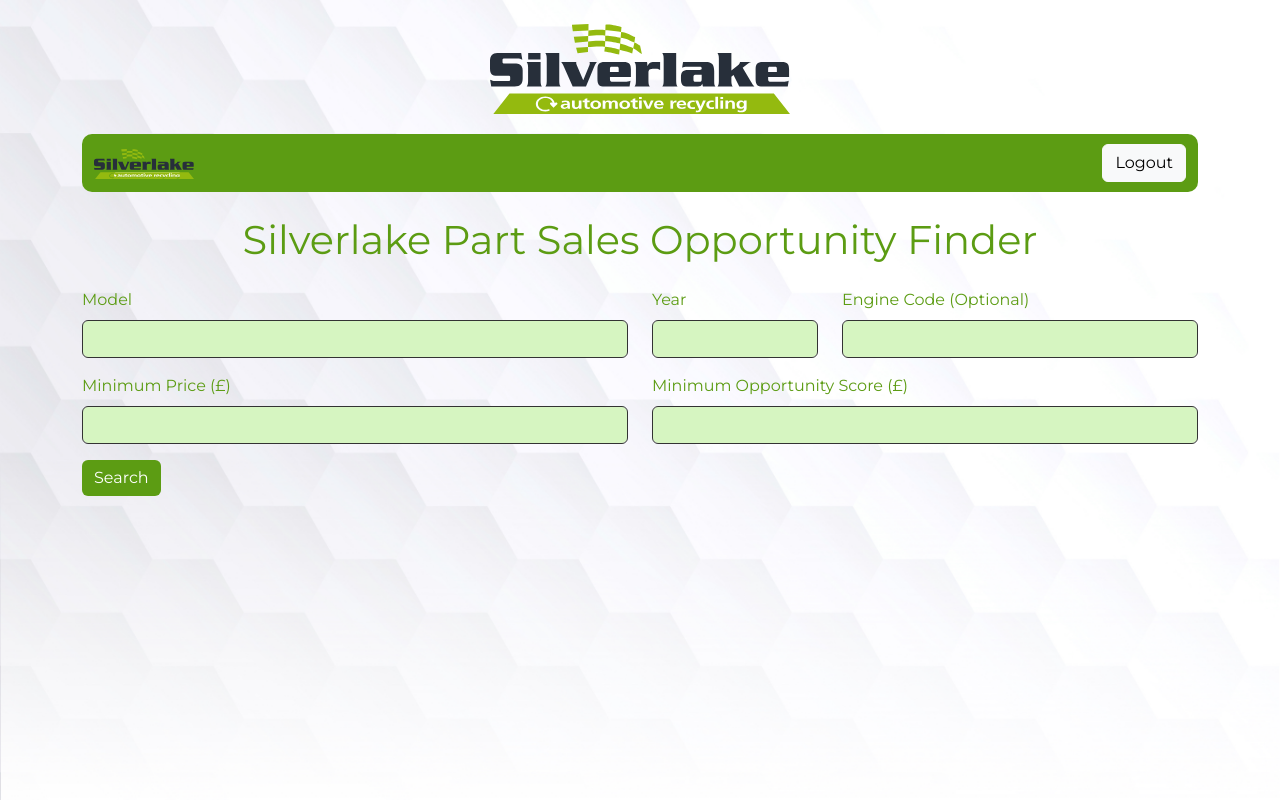
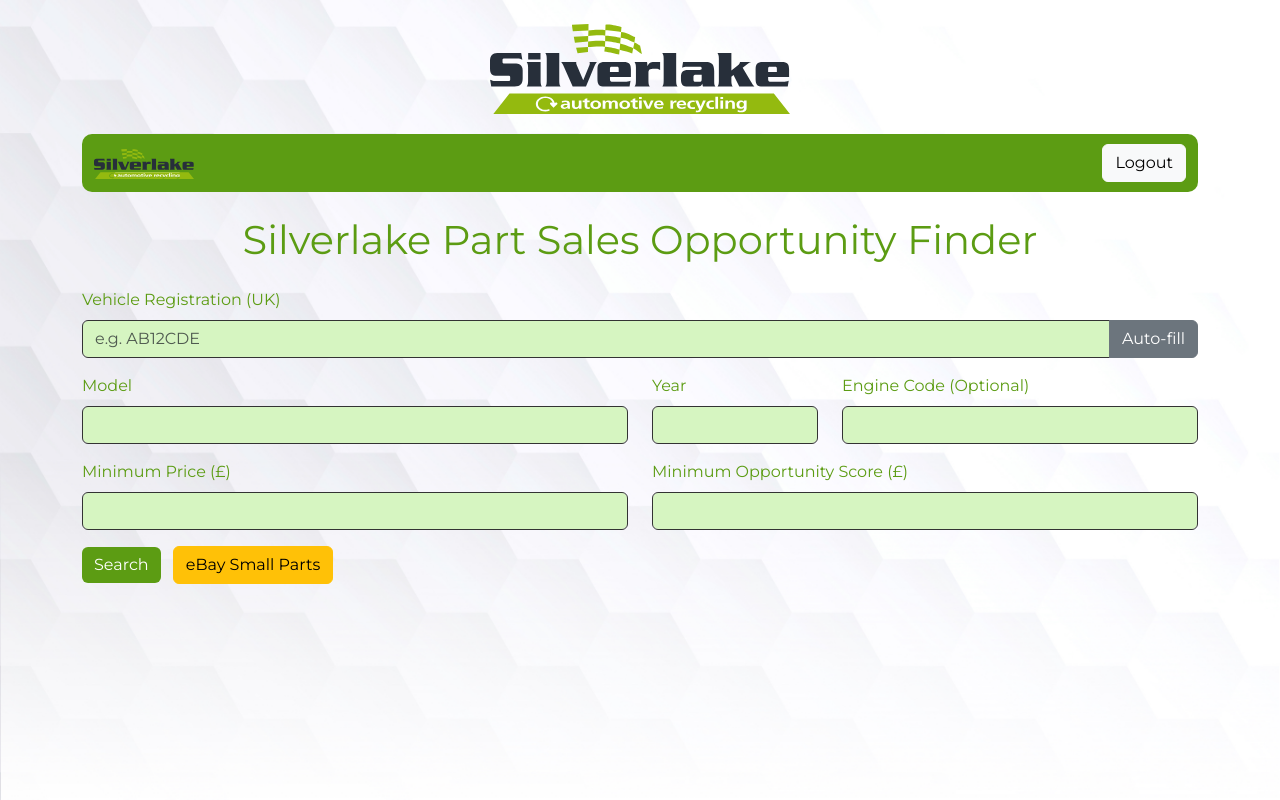
Before and after one commit to Silverlake-nacho/test-part-sales-opportunity, a Python web app: template templates/index.html in a window 1280 px wide. Run offline with Jinja, Linux system fonts and the light colour scheme; the template is opened without the code that fills it, so the values that code supplies are empty; some libraries are stand-ins or nearby versions.

Commit message:
Update index.html

```diff
--- a/templates/index.html
+++ b/templates/index.html
@@ -79,6 +79,16 @@
       <h1 class="mb-4 text-center">Silverlake Part Sales Opportunity Finder</h1>
 
       <form method="post">
+
+<!-- Vehicle Registration Input -->
+<div class="mb-3">
+    <label for="registration" class="form-label">Vehicle Registration (UK)</label>
+    <div class="input-group">
+        <input type="text" class="form-control" id="registration" name="registration" placeholder="e.g. AB12CDE">
+        <button class="btn btn-secondary" type="button" onclick="fetchVehicleData()">Auto-fill</button>
+    </div>
+</div>
+
         <div class="row">
           <div class="col-md-6 mb-3">
             <label class="form-label">Model</label>
@@ -108,7 +118,10 @@
         {% if parts %}
           <a href="/download" class="btn btn-success ms-2">Download Excel</a>
         {% endif %}
-      </form>
+
+<button type="button" class="btn btn-warning ms-2" id="ebayButton">eBay Small Parts</button>
+
+</form>
 
       {% if search_details %}
       <h2 class="mt-5">Top Parts for {{ search_details.model }} (Year {{ search_details.year }}) {% if search_details.engine_code %} Engine: {{ search_details.engine_code }} {% endif %}</h2>
@@ -221,5 +234,75 @@
       });
     </script>
 
-  </body>
+
+<!-- Modal -->
+<div class="modal fade" id="ebayModal" tabindex="-1" aria-labelledby="ebayModalLabel" aria-hidden="true">
+  <div class="modal-dialog modal-xl modal-dialog-centered">
+    <div class="modal-content">
+      <div class="modal-header">
+        <h5 class="modal-title" id="ebayModalLabel">eBay Small Parts Lookup</h5>
+        <button type="button" class="btn-close" data-bs-dismiss="modal" aria-label="Close"></button>
+      </div>
+      <div class="modal-body" id="ebayModalBody">
+        <p>Loading...</p>
+      </div>
+    </div>
+  </div>
+</div>
+
+
+<script>
+async function fetchVehicleData() {
+    const reg = document.getElementById('registration').value;
+    if (!reg) return alert("Please enter a registration.");
+
+    try {
+        const response = await fetch(`/lookup_registration?reg=${encodeURIComponent(reg)}`);
+        const data = await response.json();
+
+        if (data.error) {
+            alert(data.error);
+        } else {
+            document.querySelector('[name="model"]').value = data.model || '';
+            document.querySelector('[name="year"]').value = data.year || '';
+            document.querySelector('[name="engine_code"]').value = data.engine_code || '';
+        }
+    } catch (err) {
+        console.error("Error fetching registration data:", err);
+        alert("Something went wrong looking up the registration.");
+    }
+}
+</script>
+
+</body>
+
+<script>
+  $(document).ready(function() {
+    $('#ebayButton').on('click', function() {
+      const model = $('input[name="model"]').val().trim();
+      const year = $('input[name="year"]').val().trim();
+      if (!model || !year) {
+        alert("Please enter both model and year first.");
+        return;
+      }
+
+      $('#ebayModalBody').html('<p>Loading...</p>');
+      $('#ebayModal').modal('show');
+
+      $.ajax({
+        url: '/ebay_small_parts',
+        method: 'GET',
+        data: { model: model, year: year },
+        success: function(data) {
+          $('#ebayModalBody').html(data);
+        },
+        error: function() {
+          $('#ebayModalBody').html('<p>Error loading data.</p>');
+        }
+      });
+    });
+  });
+</script>
+<script src="https://cdn.jsdelivr.net/npm/bootstrap@5.3.0/dist/js/bootstrap.bundle.min.js"></script>
+
 </html>
```
